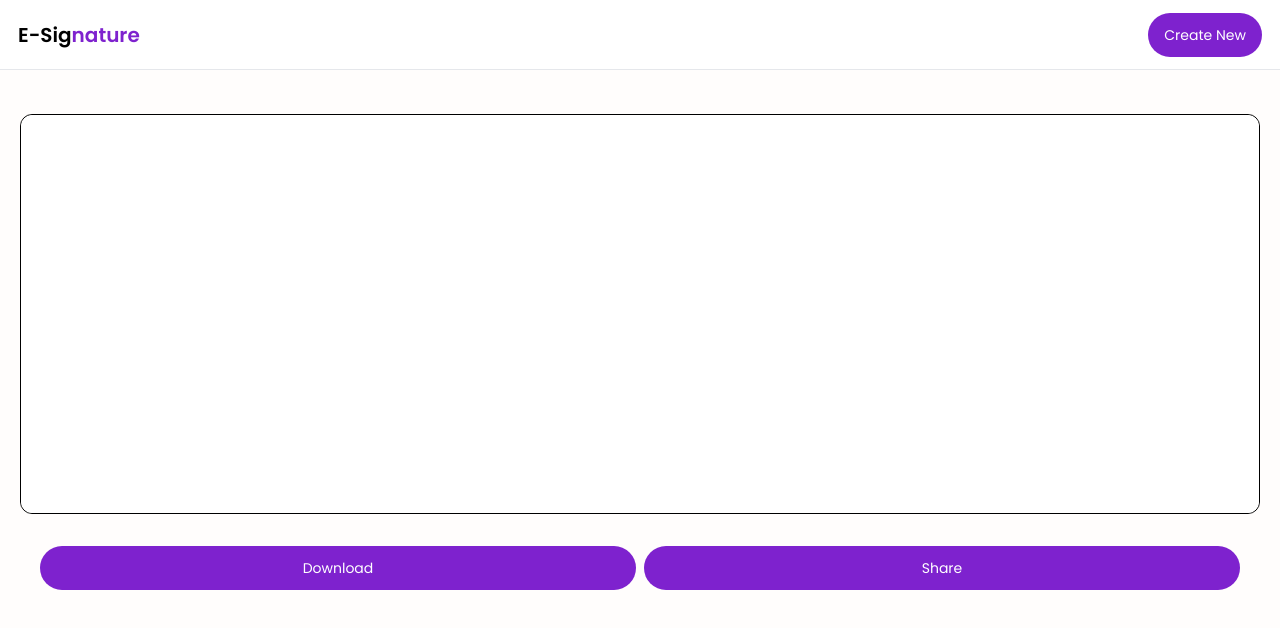
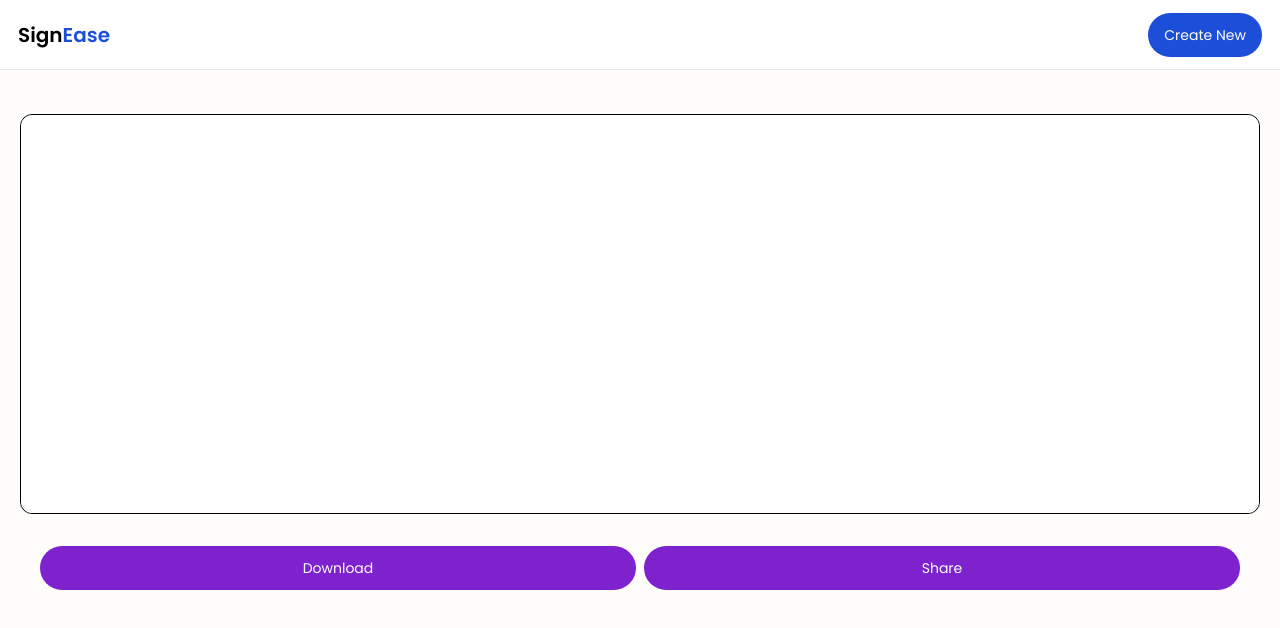
Before and after one commit to damieswayne/h, a Next.js app: page / in a window 1280 px wide. Shown: the top 628 px of the page. Built offline with nearby package versions, Linux system fonts and the light colour scheme.

Commit message:
Update Header.jsx

```diff
--- a/components/Header.jsx
+++ b/components/Header.jsx
@@ -2,8 +2,8 @@
 export default function Footer({isBtn}){
     return (
       <header className="bg-white h-[70px] flex items-center justify-between pr-[18px] pl-[18px] border border-t-0 border-l-0 border-r-0 mb-6">
-        <h2 className="text-xl font-semibold text-black">E-Sig<span className="text-purple-700">nature</span></h2>
-        <button onClick={() => window.location.reload()} className="bg-purple-700 p-3 rounded-full text-white text-sm pl-4 pr-4 transition-transform outline-none border-none hover:scale-95">Create New</button>
+        <h2 className="text-xl font-semibold text-black">Sign<span className="text-blue-700">Ease</span></h2>
+        <button onClick={() => window.location.reload()} className="bg-blue-700 p-3 rounded-full text-white text-sm pl-4 pr-4 transition-transform outline-none border-none hover:scale-95">Create New</button>
       </header>
     );
   };
```
